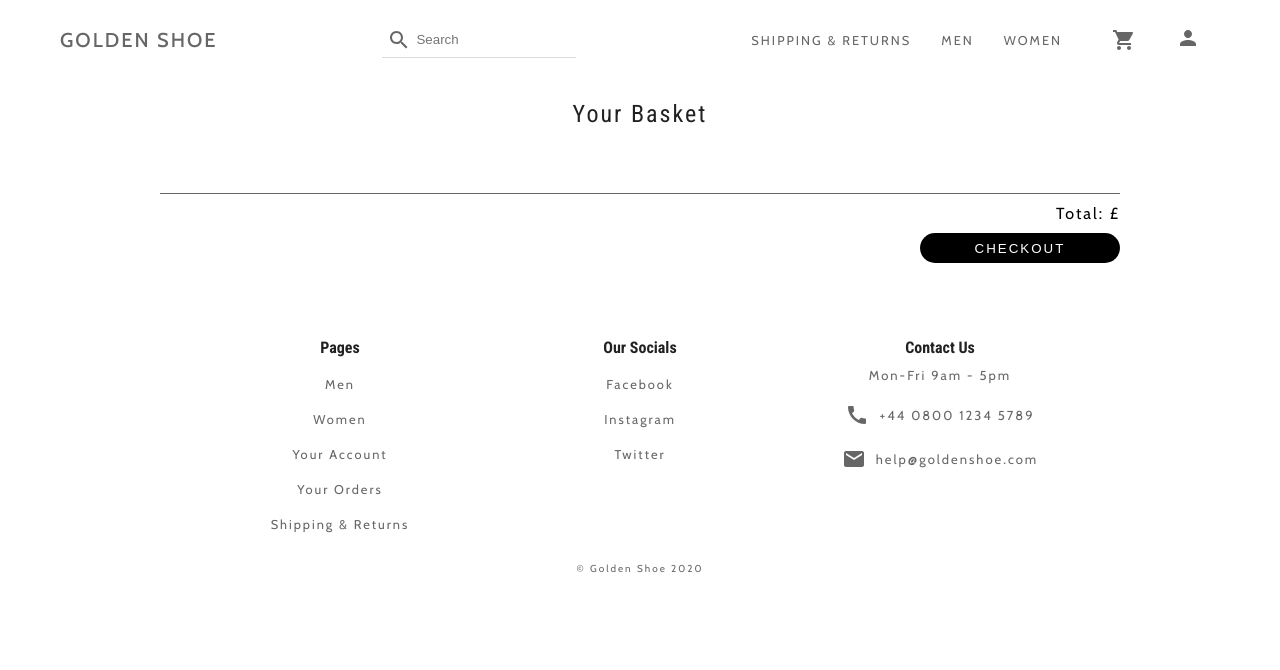
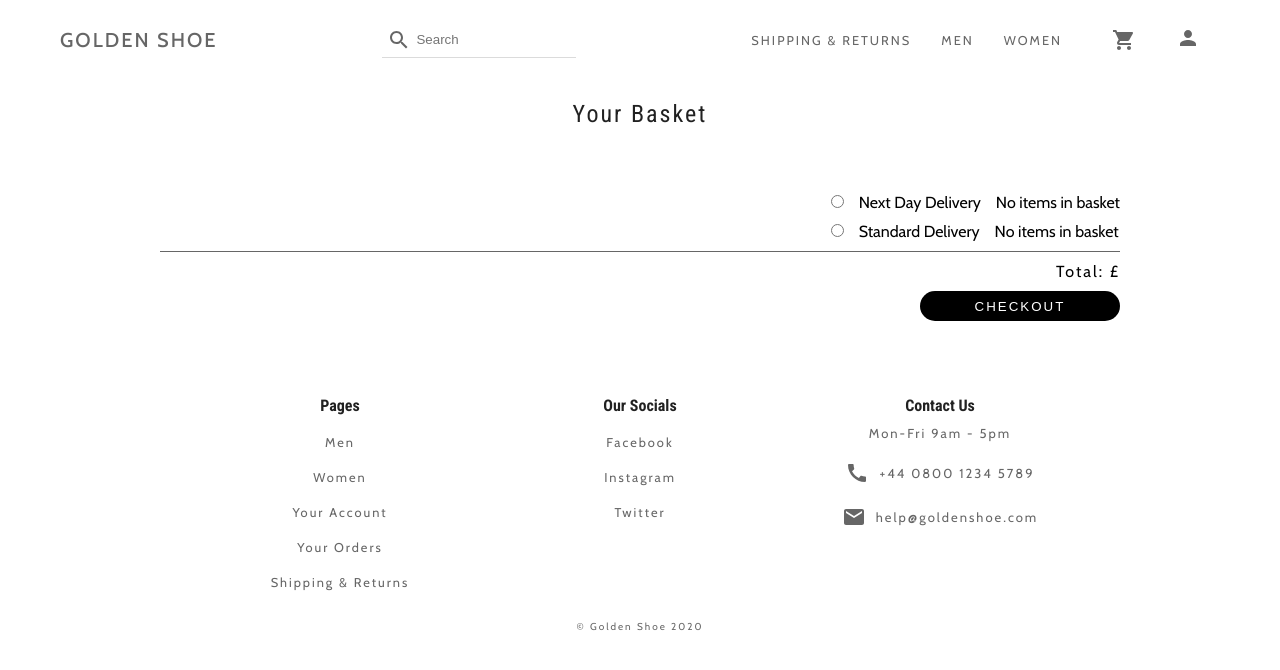
Before and after one commit to Luca2471/golden_shoe_demo, a React (Create React App) app in the folder client/: page /cart in a window 1280 px wide. Shown: the top 670 px of the page. Built offline with nearby package versions, Linux system fonts and the light colour scheme.

Commit message:
added delivery dates to shopping basket

```diff
--- a/client/src/components/ShoppingCart/ShoppingCart.js
+++ b/client/src/components/ShoppingCart/ShoppingCart.js
@@ -3,6 +3,20 @@ import "./ShoppingCart.scss";
 import Footer from "../Footer/Footer";
 
 const ShoppingCart = ({ cart, removeFromCart }) => {
+  const NextDayDeliveryDate = () => {
+    let tomorrow = new Date();
+    tomorrow.setDate(new Date().getDate() + 1);
+    return tomorrow.toDateString();
+  };
+
+  const StandardDeliveryDate = () => {
+    let currentDayThree = new Date();
+    let currentDayFive = new Date();
+    currentDayThree.setDate(new Date().getDate() + 3);
+    currentDayFive.setDate(new Date().getDate() + 5);
+    return `${currentDayThree.toDateString()} - ${currentDayFive.toDateString()}`;
+  };
+
   const reducer = (accumulator, currentValue) => accumulator + currentValue;
 
   const costs = cart.map((product) => product.price);
@@ -31,6 +45,36 @@ const ShoppingCart = ({ cart, removeFromCart }) => {
                 </div>
               ))}
           </div>
+          <div className="delivery-container">
+            <div className="delivery-options">
+              <div className="delivery-input">
+                <input
+                  type="radio"
+                  value="Next Day Delivery"
+                  name="delivery"
+                ></input>
+                <label>Next Day Delivery</label>
+                {cart.length > 0 ? (
+                  <NextDayDeliveryDate />
+                ) : (
+                  "No items in basket"
+                )}
+              </div>
+              <div className="delivery-input">
+                <input
+                  type="radio"
+                  value="Standard Delivery"
+                  name="delivery"
+                ></input>
+                <label>Standard Delivery</label>
+                {cart.length > 0 ? (
+                  <StandardDeliveryDate />
+                ) : (
+                  "No items in basket"
+                )}
+              </div>
+            </div>
+          </div>
         </div>
         <div className="cart-footer">
           <div className="total-container">
--- a/client/src/components/ShoppingCart/ShoppingCart.scss
+++ b/client/src/components/ShoppingCart/ShoppingCart.scss
@@ -104,3 +104,24 @@
     cursor: pointer;
   }
 }
+
+.delivery-container {
+  display: flex;
+  flex-direction: row;
+  width: 100%;
+  justify-content: flex-end;
+}
+
+.delivery-options {
+  display: flex;
+  flex-direction: column;
+  justify-content: flex-end;
+}
+
+.delivery-input {
+  padding: 5px 0;
+
+  label {
+    padding: 0 15px;
+  }
+}
```
